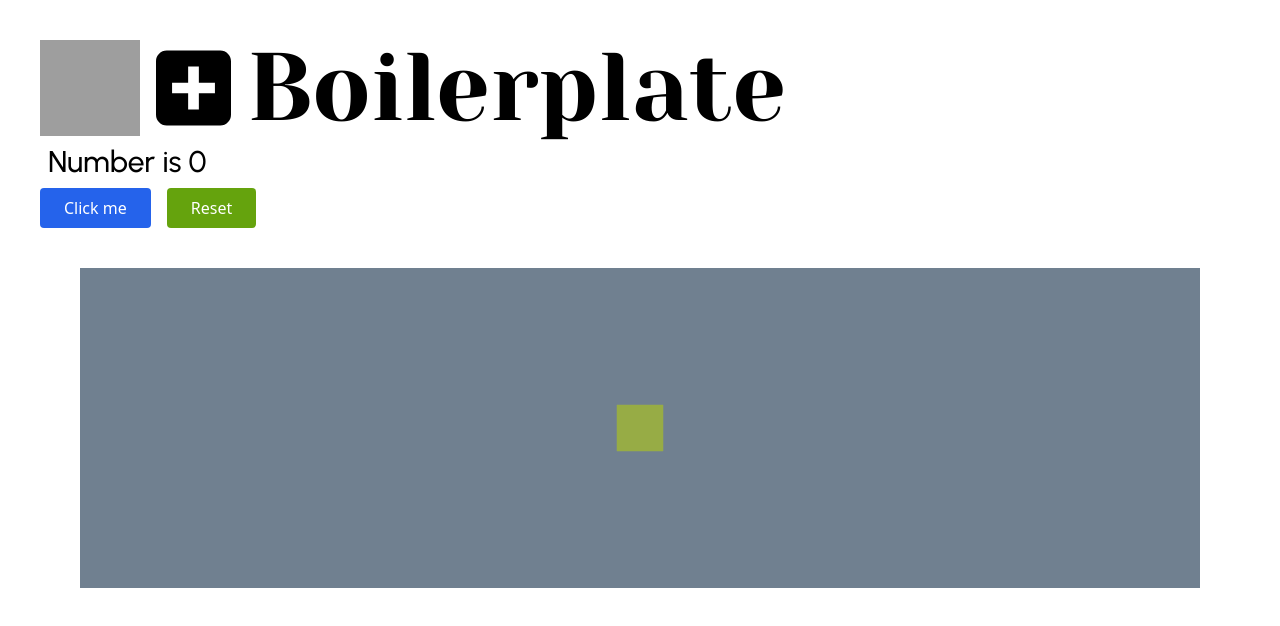
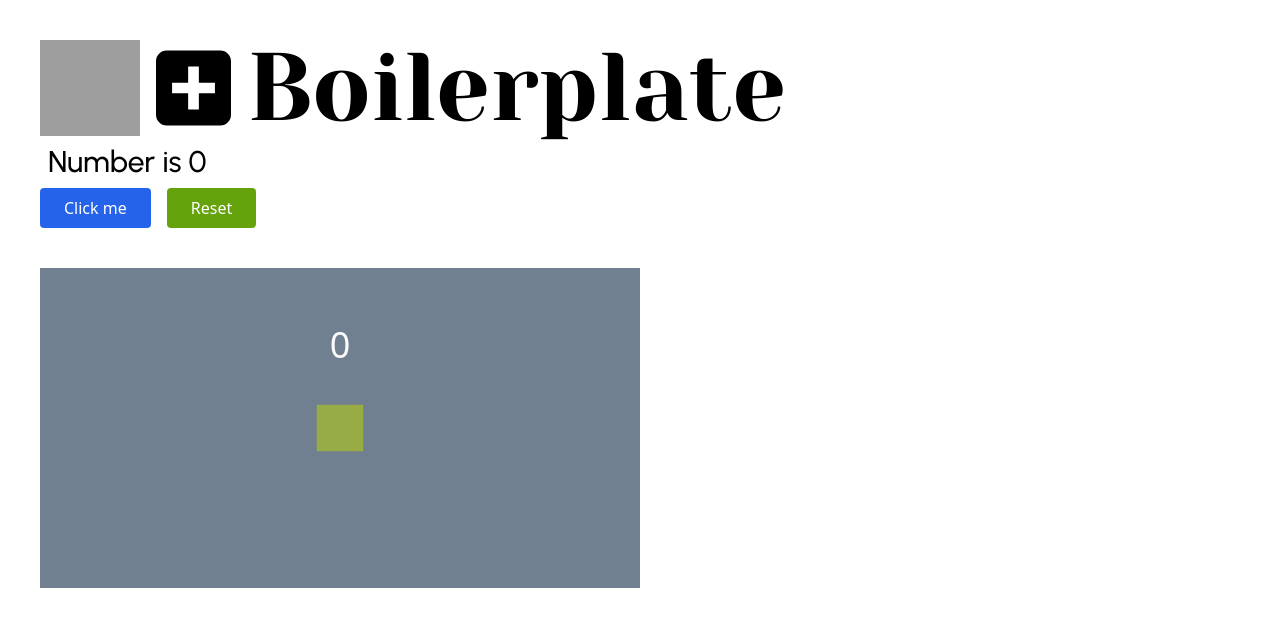
Before and after one commit to crlsrgz/Moi-Vitesse, a React (Vite) app: page / in a window 1280 px wide. Shown: the top 626 px of the page. Built offline with nearby package versions, Linux system fonts and the light colour scheme; grey boxes are pictures that could not be loaded.

Commit message:
test: 3d Scene adde

```diff
--- a/src/App.jsx
+++ b/src/App.jsx
@@ -1,9 +1,9 @@
 import React, { useState } from "react";
-// import numberIcon from "/number19-svgrepo-com.png";
+// eslint-disable-next-line import/no-unresolved
 import numberIcon from "/number19-svgrepo-com.png";
 import plusIcon from "./assets/img/math-plus-box-svgrepo-com.svg";
 import { Canvas } from "@react-three/fiber";
-import { OrbitControls } from "@react-three/drei";
+import { Html, OrbitControls } from "@react-three/drei";
 
 const App = () => {
   const [state, setState] = useState(0);
@@ -37,13 +37,16 @@ const App = () => {
           Reset
         </button>
       </div>
-      <div className="m-10 h-80">
+      <div className="mt-10  h-80 w-2/4">
         <Canvas>
           <OrbitControls />
           <directionalLight position={[-3, 4, 2]} />
           <ambientLight intensity={0.1} />
           <color args={["slategray"]} attach="background" />
           <mesh>
+            <Html occlude center position={[0, 2, 0]}>
+              <h1 className="text-center text-4xl text-zinc-50">{state}</h1>
+            </Html>
             <boxGeometry />
             <meshStandardMaterial color={"#BADA55"} />
           </mesh>
```
